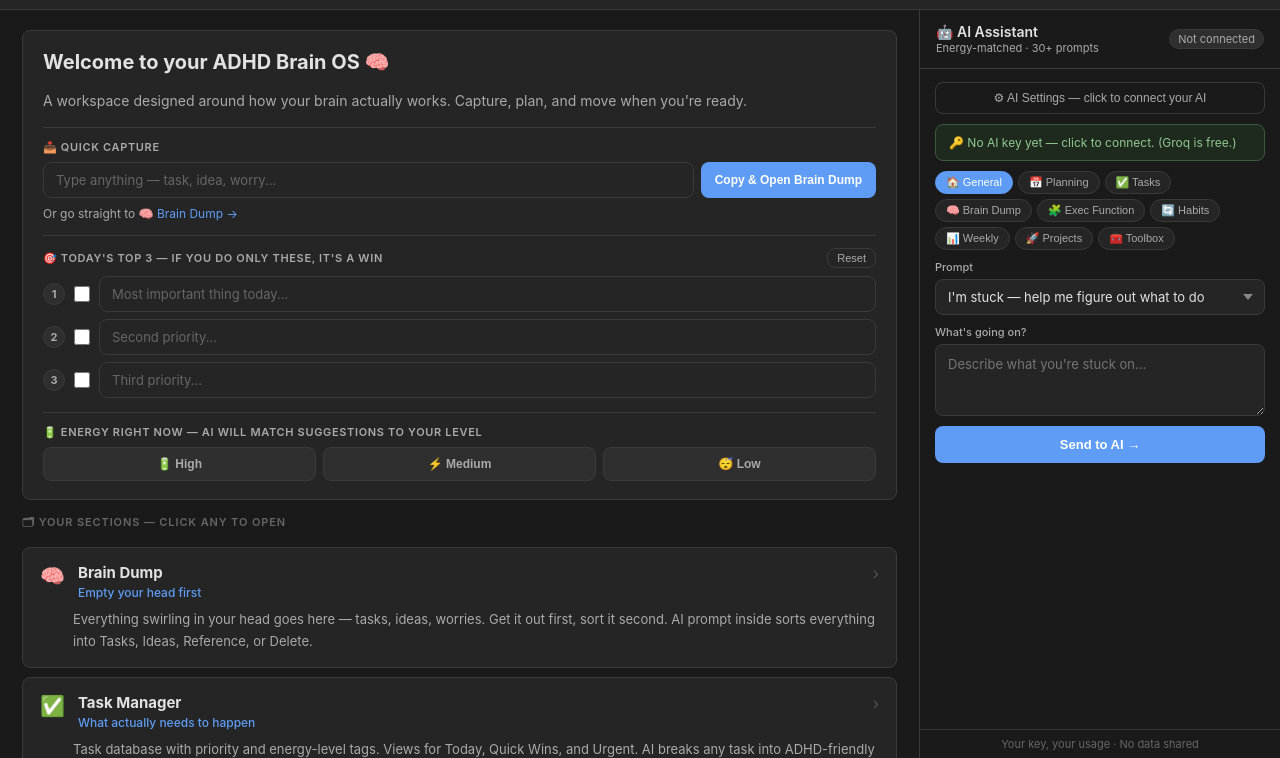
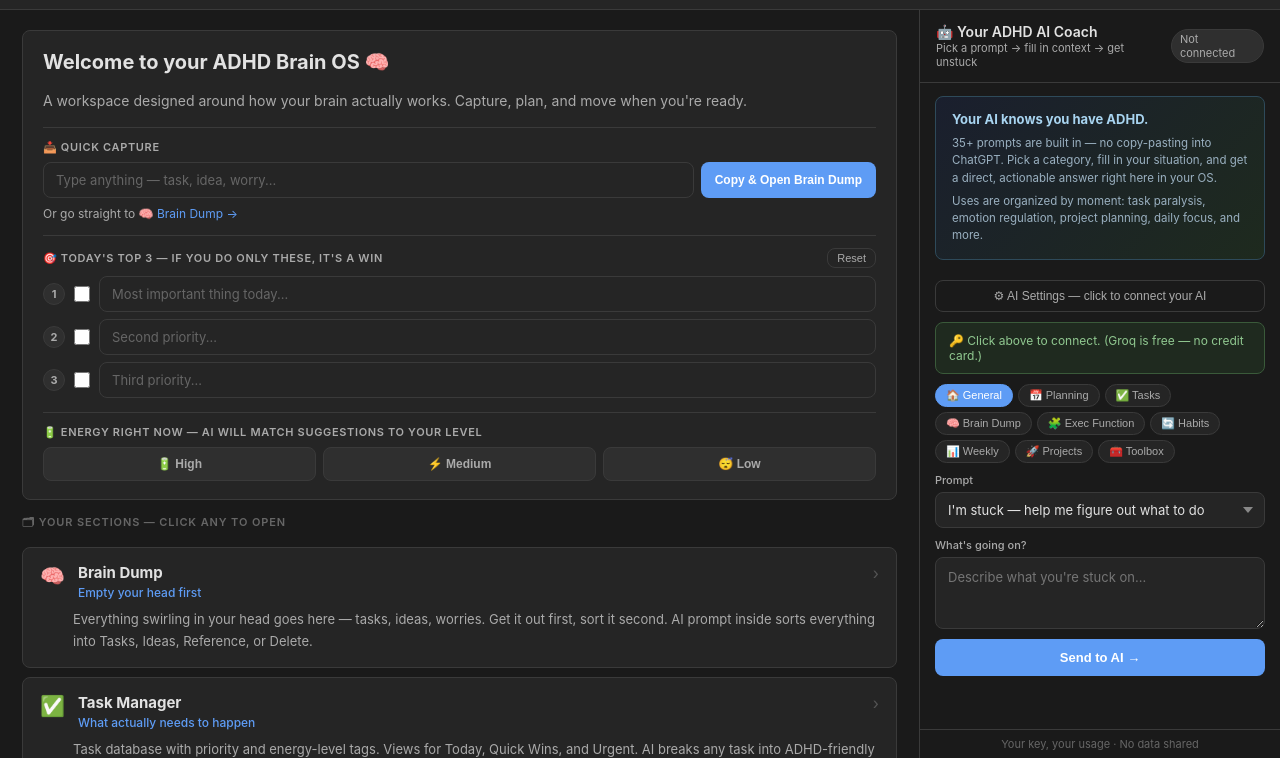
Before and after one commit to kanundrum/AI-Assistant, a plain HTML site: page home.html in a window 1280 px wide. Shown: the part 42-800 px from the top of the page. Drawn offline with Linux system fonts and the light colour scheme.

Commit message:
AI panel: clearer intro copy and headline

```diff
--- a/home.html
+++ b/home.html
@@ -93,6 +93,10 @@
 
     .no-key-banner{background:#1f2a1f;border:1px solid #3a5a3a;border-radius:var(--radius);padding:10px 13px;font-size:12px;color:#90c890;cursor:pointer;display:none}
     .no-key-banner:hover{border-color:#5a8a5a}
+    .ai-intro{background:linear-gradient(135deg,#1a1f2e,#1e2a1e);border:1px solid #2e4a5a;border-radius:var(--radius);padding:14px 16px;margin-bottom:10px}
+    .ai-intro-headline{font-size:13px;font-weight:700;color:#a8d4f0;margin:0 0 8px 0}
+    .ai-intro-body{font-size:11.5px;color:#9ab0c0;margin:0 0 6px 0;line-height:1.5}
+    .ai-intro-body:last-child{margin-bottom:0}
 
     .cat-tabs{display:flex;gap:5px;flex-wrap:wrap}
     .cat-tab{background:var(--surface);border:1px solid var(--border);color:var(--muted);padding:4px 10px;border-radius:99px;font-size:11px;cursor:pointer;transition:all .15s;white-space:nowrap}
@@ -304,12 +308,17 @@
   <!-- RIGHT: AI PANEL (desktop) -->
   <div class="right" id="desktopAI">
     <div class="ai-header">
-      <div><div class="ai-header-title">🤖 AI Assistant</div><div class="ai-header-sub">Energy-matched · 30+ prompts</div></div>
+      <div><div class="ai-header-title">🤖 Your ADHD AI Coach</div><div class="ai-header-sub">Pick a prompt → fill in context → get unstuck</div></div>
       <div class="model-badge" id="modelBadge">Not connected</div>
     </div>
     <div class="ai-body" id="desktopAIBody">
-      <button class="settings-btn" id="desktopSettingsBtn" onclick="openSettings()" style="width:100%;text-align:center;padding:8px;font-size:12px">⚙ AI Settings — click to connect your AI</button>
-      <div class="no-key-banner" id="noKeyBanner" onclick="openSettings()">🔑 No AI key yet — click to connect. (Groq is free.)</div>
+      <div class="ai-intro" id="aiIntro">
+        <p class="ai-intro-headline">Your AI knows you have ADHD.</p>
+        <p class="ai-intro-body">35+ prompts are built in — no copy-pasting into ChatGPT. Pick a category, fill in your situation, and get a direct, actionable answer right here in your OS.</p>
+        <p class="ai-intro-body">Uses are organized by moment: task paralysis, emotion regulation, project planning, daily focus, and more.</p>
+      </div>
+      <button class="settings-btn" id="desktopSettingsBtn" onclick="openSettings()" style="width:100%;text-align:center;padding:8px;font-size:12px">⚙ Connect your AI — it's free with Groq</button>
+      <div class="no-key-banner" id="noKeyBanner" onclick="openSettings()">🔑 Click above to connect. (Groq is free — no credit card.)</div>
       <div class="cat-tabs" id="catTabs"></div>
       <div class="field-group"><label class="field-label">Prompt</label><select id="templateSelect" onchange="onTemplateChange()"></select></div>
       <div id="fields"></div>
@@ -331,7 +340,7 @@
 <div class="mob-sheet" id="mobSheet">
   <div class="mob-sheet-handle"></div>
   <div class="mob-sheet-header">
-    <span class="mob-sheet-title">🤖 AI Assistant</span>
+    <span class="mob-sheet-title">🤖 Your ADHD AI Coach</span>
     <button class="mob-sheet-close" onclick="closeMobSheet()">✕</button>
   </div>
   <button class="settings-btn" onclick="openSettings()" style="width:100%;text-align:center;padding:8px;font-size:13px">⚙ AI Settings — tap to connect your AI</button>
@@ -485,6 +494,7 @@ function updateUI(){
   const hasKey=!!getKey(),pk=getProvider(),p=pk&&PROVIDERS[pk];
   document.getElementById('noKeyBanner').style.display=hasKey?'none':'block';
   const mob=document.getElementById('noKeyBannerMob');if(mob)mob.style.display=hasKey?'none':'block';
+  const intro=document.getElementById('aiIntro');if(intro)intro.style.display=hasKey?'none':'block';
   const mobSettingsBtn=document.querySelector('.mob-sheet .settings-btn');if(mobSettingsBtn)mobSettingsBtn.textContent=hasKey?'⚙ AI Settings':'⚙ AI Settings — tap to connect your AI';
   const deskSettingsBtn=document.getElementById('desktopSettingsBtn');if(deskSettingsBtn)deskSettingsBtn.textContent=hasKey?'⚙ AI Settings':'⚙ AI Settings — click to connect your AI';
   document.getElementById('aiFooter').textContent=p?p.footerText:'Your key, your usage · No data shared';
```
